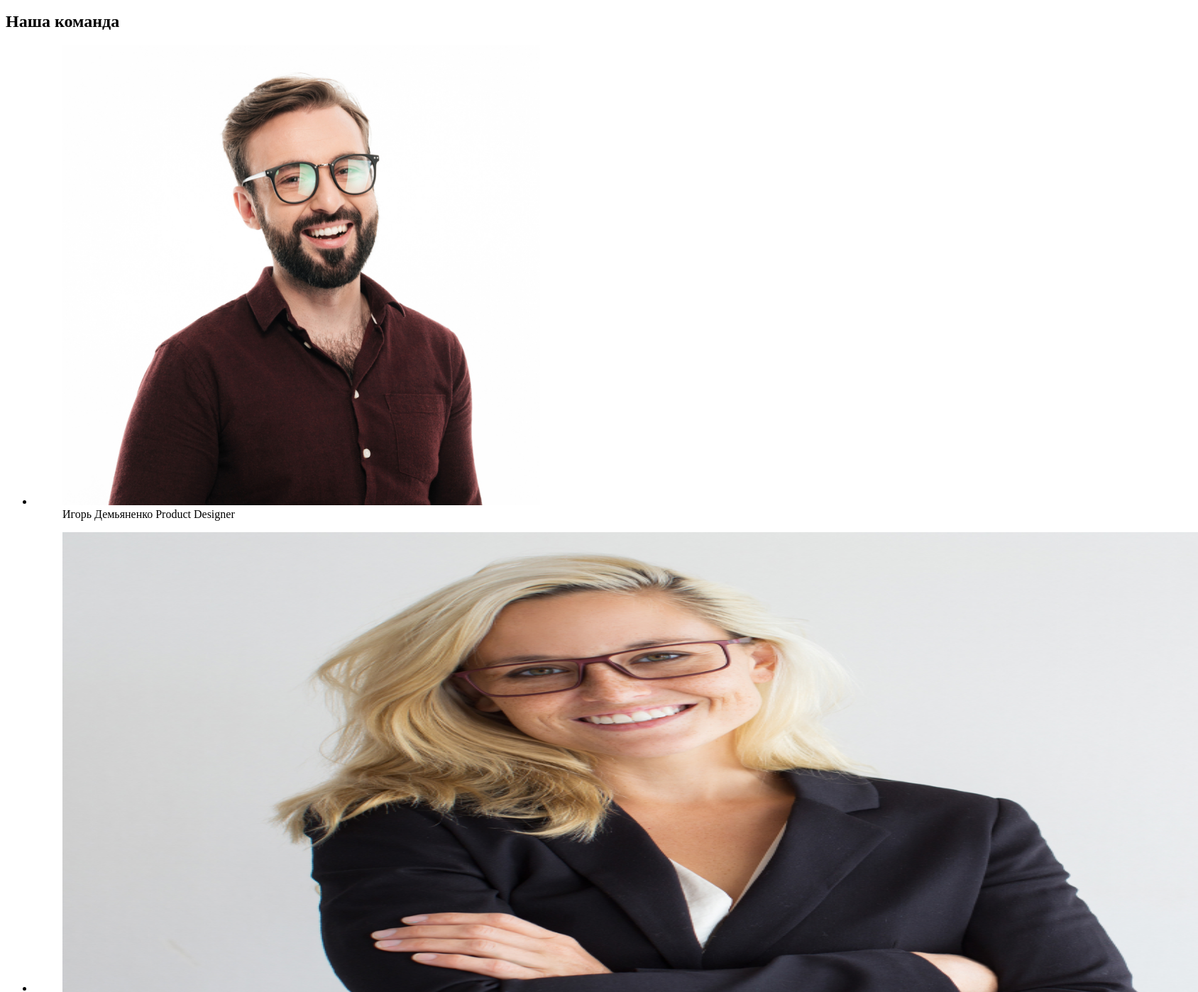
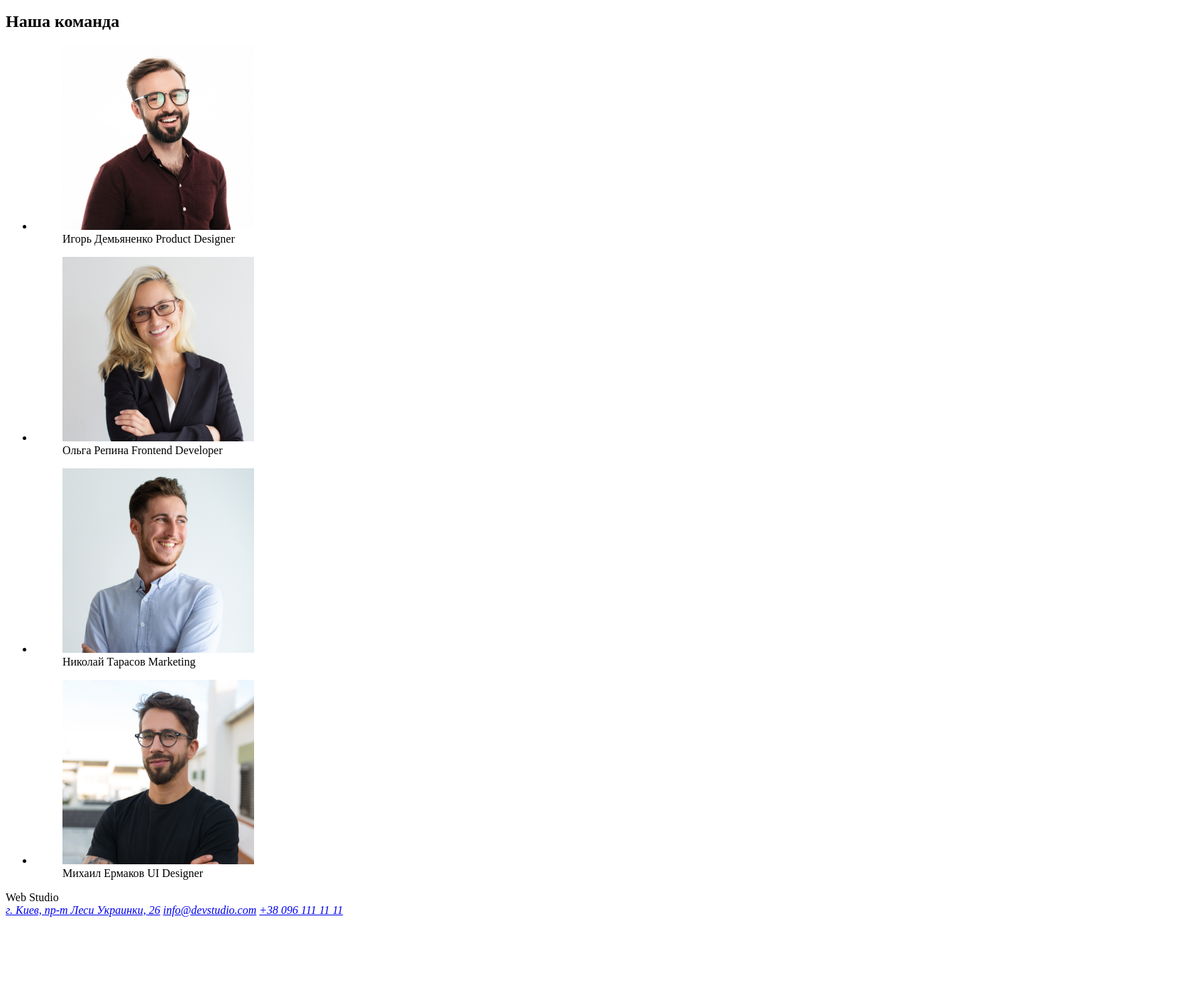
Before and after one commit to MarySira/goit-markup-hw-01, a plain HTML site: page index.html in a window 1280 px wide. Shown: the part 1521-2919 px from the top of the page at 71% size, 1688 px wide, since content can reach past the window. After the commit the page ends 2821 px from the top, so only its background shows below. Drawn offline with Linux system fonts and the light colour scheme.

Commit message:
fix width and height

```diff
--- a/index.html
+++ b/index.html
@@ -69,7 +69,7 @@
         <ul>
         <li>
             <figure>
-                <img src="./images/igor_demianenko.jpg" height="648" width="" alt="Igor Demianenko">
+                <img src="./images/igor_demianenko.jpg" height="260" width="270" alt="Igor Demianenko">
                 <figcaption>
                     <span>Игорь Демьяненко</span>
                     <span>Product Designer</span>
@@ -78,7 +78,7 @@
         </li>
         <li>
             <figure>
-                <img src="./images/olga_repina.jpg" height="648" width="1600" alt="Olga Repina">
+                <img src="./images/olga_repina.jpg" height="260" width="270" alt="Olga Repina">
                 <figcaption>
                     <span>Ольга Репина</span>
                     <span>Frontend Developer</span>
@@ -87,7 +87,7 @@
         </li>
         <li>
             <figure>
-                <img src="./images/nykolay_tarasov.jpg" height="648" width="1600" alt="Nykolay Tarasov">
+                <img src="./images/nykolay_tarasov.jpg" height="260" width="270" alt="Nykolay Tarasov">
                 <figcaption>
                     <span>Николай Тарасов</span>
                     <span>Marketing</span>
@@ -96,7 +96,7 @@
         </li>
         <li>
             <figure>
-                <img src="./images/mihail_ermakov.jpg" height="648" width="1600" alt="Mihail Ermakov">
+                <img src="./images/mihail_ermakov.jpg" height="260" width="270" alt="Mihail Ermakov">
                 <figcaption>
                     <span>Михаил Ермаков</span>
                     <span>UI Designer</span>
```
